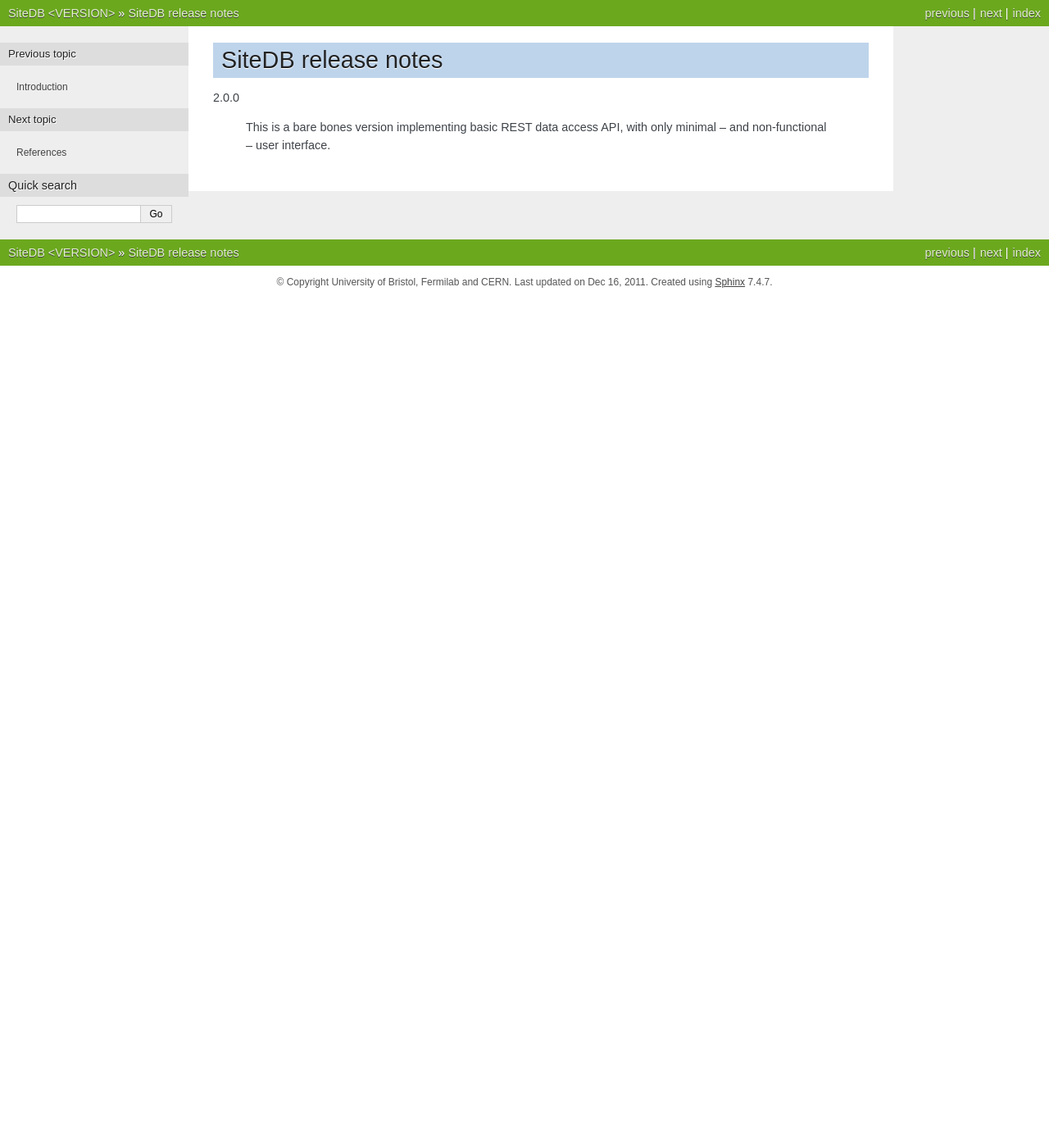
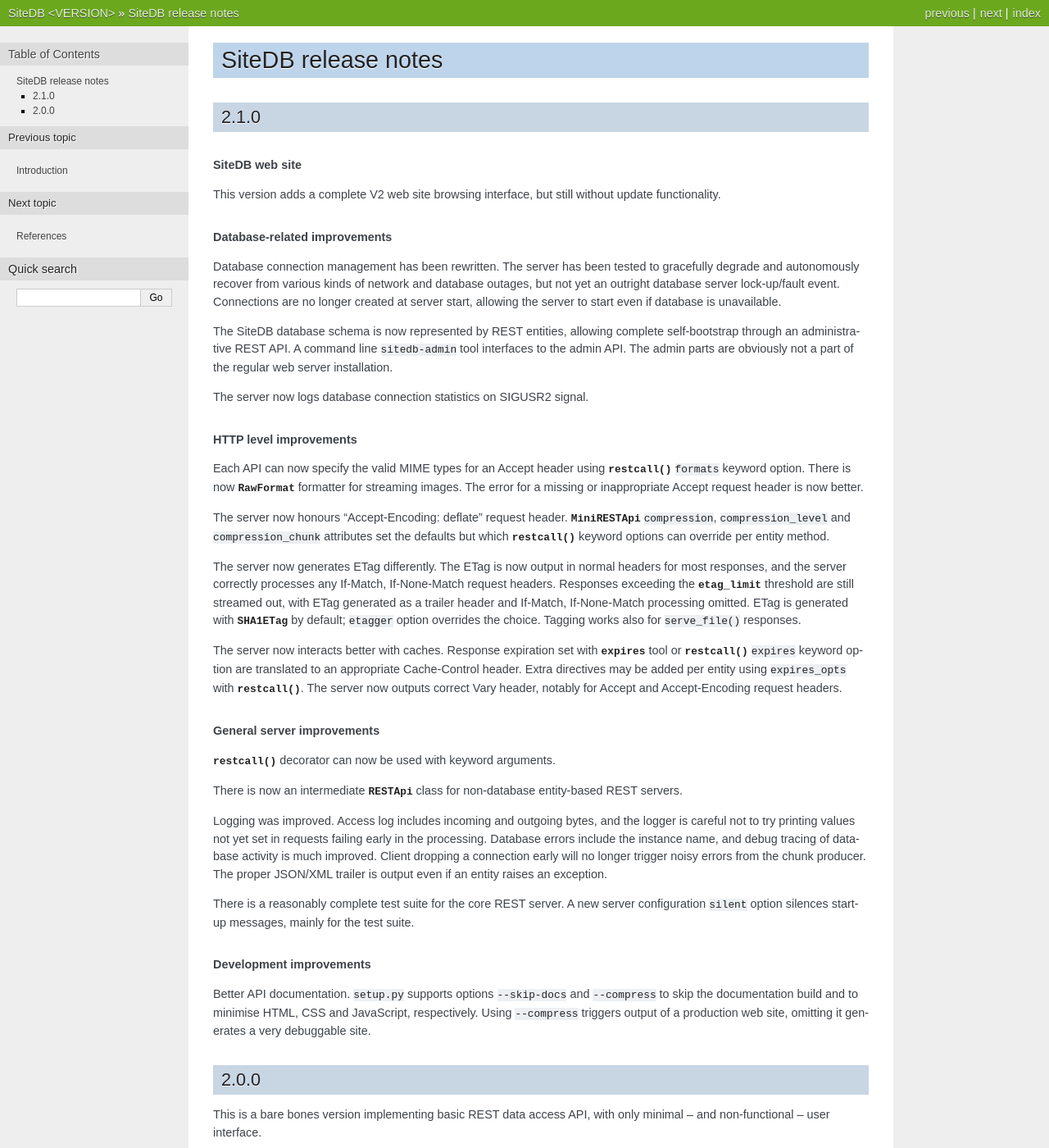
Before and after one commit to dmwm/sitedb, a Sphinx documentation site: the page built from doc/changelog.rst, in a window 1280 px wide and 1400 px high. Shown: the whole window at 82% size. Built offline with Sphinx 7.4.7, drawn with Linux system fonts in a browser that asks for light colours; pages that are not in the unit, such as notebooks, are missing from menus.

Commit message:
Update release notes.
From: Lassi Tuura <lat@cern.ch>


git-svn-id: svn+ssh://svn.cern.ch/reps/CMSDMWM/SiteDB/trunk@14814 4525493e-7705-40b1-a816-d608a930855b

```diff
--- a/doc/changelog.rst
+++ b/doc/changelog.rst
@@ -1,7 +1,85 @@
 SiteDB release notes
 ====================
 
+2.1.0
+-----
+
+.. rubric:: SiteDB web site
+
+This version adds a complete V2 web site browsing interface, but still
+without update functionality.
+
+.. rubric:: Database-related improvements
+
+Database connection management has been rewritten. The server has been
+tested to gracefully degrade and autonomously recover from various kinds
+of network and database outages, but not yet an outright database server
+lock-up/fault event. Connections are no longer created at server start,
+allowing the server to start even if database is unavailable.
+
+The SiteDB database schema is now represented by REST entities, allowing
+complete self-bootstrap through an administrative REST API. A command
+line ``sitedb-admin`` tool interfaces to the admin API. The admin parts
+are obviously not a part of the regular web server installation.
+
+The server now logs database connection statistics on SIGUSR2 signal.
+
+.. rubric:: HTTP level improvements
+
+Each API can now specify the valid MIME types for an Accept header
+using :py:func:`restcall` ``formats`` keyword option. There is now
+:py:class:`RawFormat` formatter for streaming images. The error for
+a missing or inappropriate Accept request header is now better.
+
+The server now honours "Accept-Encoding: deflate" request header.
+:py:class:`~.MiniRESTApi` ``compression``, ``compression_level`` and
+``compression_chunk`` attributes set the defaults but which
+:py:func:`~.restcall` keyword options can override per entity method.
+
+The server now generates ETag differently. The ETag is now output in
+normal headers for most responses, and the server correctly processes
+any If-Match, If-None-Match request headers. Responses exceeding the
+:py:attr:`~.MiniRESTApi.etag_limit` threshold are still streamed out,
+with ETag generated as a trailer header and If-Match, If-None-Match
+processing omitted. ETag is generated with :py:class:`~.SHA1ETag` by
+default; ``etagger`` option overrides the choice. Tagging works also
+for ``serve_file()`` responses.
+
+The server now interacts better with caches. Response expiration set
+with :py:data:`~.expires` tool or :py:func:`~.restcall` ``expires``
+keyword option are translated to an appropriate Cache-Control header.
+Extra directives may be added per entity using ``expires_opts`` with
+:py:func:`~.restcall`. The server now outputs correct Vary header,
+notably for Accept and Accept-Encoding request headers.
+
+.. rubric:: General server improvements
+
+:py:func:`~.restcall` decorator can now be used with keyword arguments.
+
+There is now an intermediate :py:class:`~.RESTApi` class for
+non-database entity-based REST servers.
+
+Logging was improved. Access log includes incoming and outgoing bytes,
+and the logger is careful not to try printing values not yet set in
+requests failing early in the processing. Database errors include the
+instance name, and debug tracing of database activity is much improved.
+Client dropping a connection early will no longer trigger noisy errors
+from the chunk producer. The proper JSON/XML trailer is output even if
+an entity raises an exception.
+
+There is a reasonably complete test suite for the core REST server. A
+new server configuration ``silent`` option silences start-up messages,
+mainly for the test suite.
+
+.. rubric:: Development improvements
+
+Better API documentation. ``setup.py`` supports options ``--skip-docs``
+and ``--compress`` to skip the documentation build and to minimise HTML,
+CSS and JavaScript, respectively. Using ``--compress`` triggers output
+of a production web site, omitting it generates a very debuggable site.
+
 2.0.0
+-----
 
-  This is a bare bones version implementing basic REST data access API,
-  with only minimal -- and non-functional -- user interface.
+This is a bare bones version implementing basic REST data access API,
+with only minimal -- and non-functional -- user interface.
--- a/doc/references.rst
+++ b/doc/references.rst
@@ -1,5 +1,7 @@
 References
 ==========
 
+To be added.
+
 .. [CMS] http://cms.web.cern.ch/cms/
 .. [LHC] http://public.web.cern.ch/public/en/LHC/LHC-en.html
```
